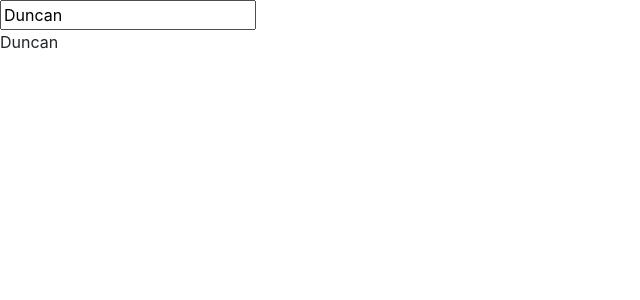
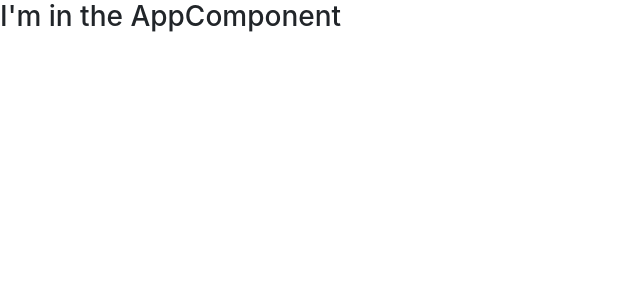
Before and after one commit to ddeveloper72/Angular_My_First_App, an Angular app: page / in a window 1280 px wide. Shown: the top 300 px of the page, without its empty margins (0-640 px from the left). Built offline with nearby package versions, Linux system fonts and the light colour scheme.

Commit message:
Cleared the html for creating and app component.

```diff
--- a/src/app/app.component.html
+++ b/src/app/app.component.html
@@ -1,2 +1 @@
-<input type="text" [(ngModel)]="name">
-<p>{{ name }}</p>
+<h3>I'm in the AppComponent</h3>
```
